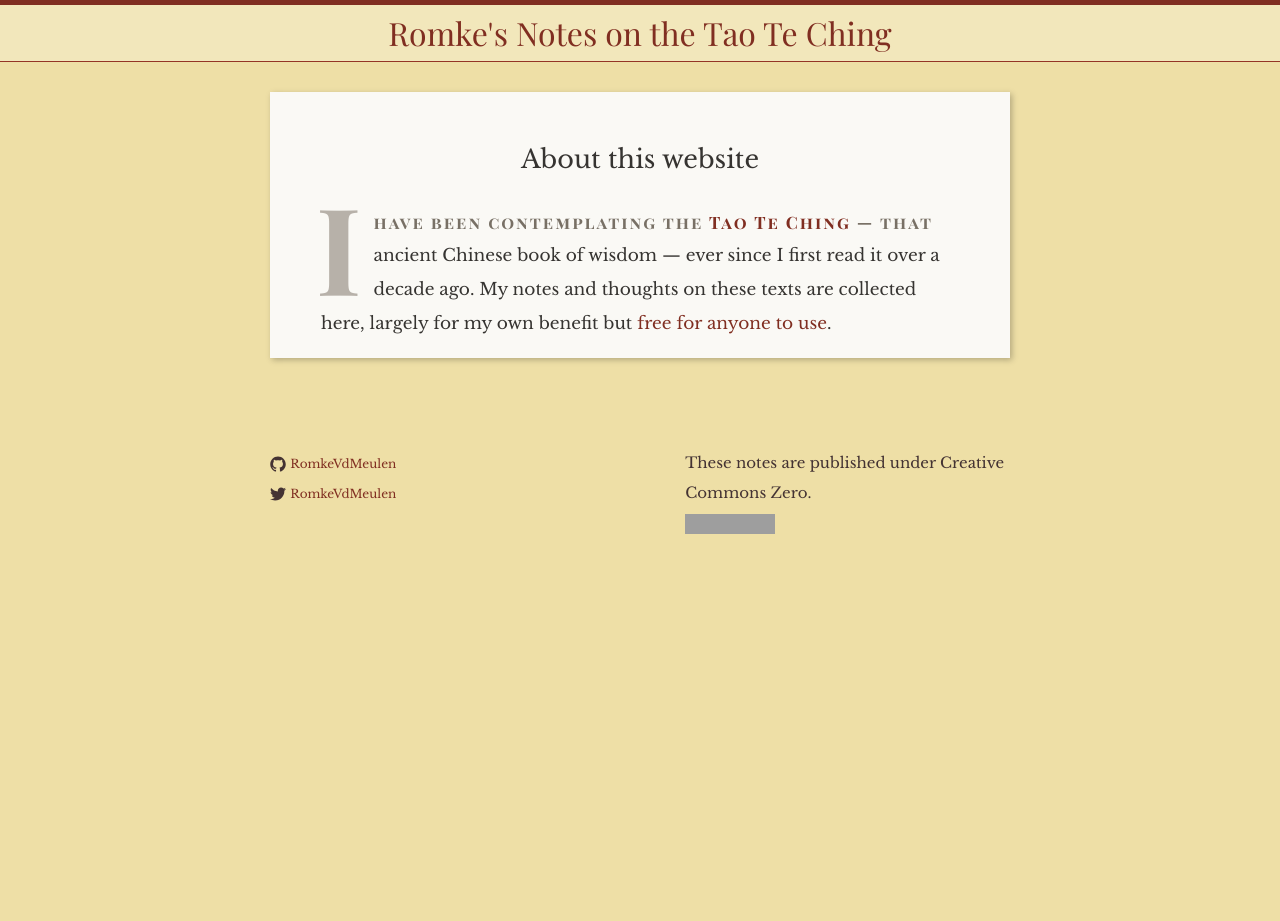
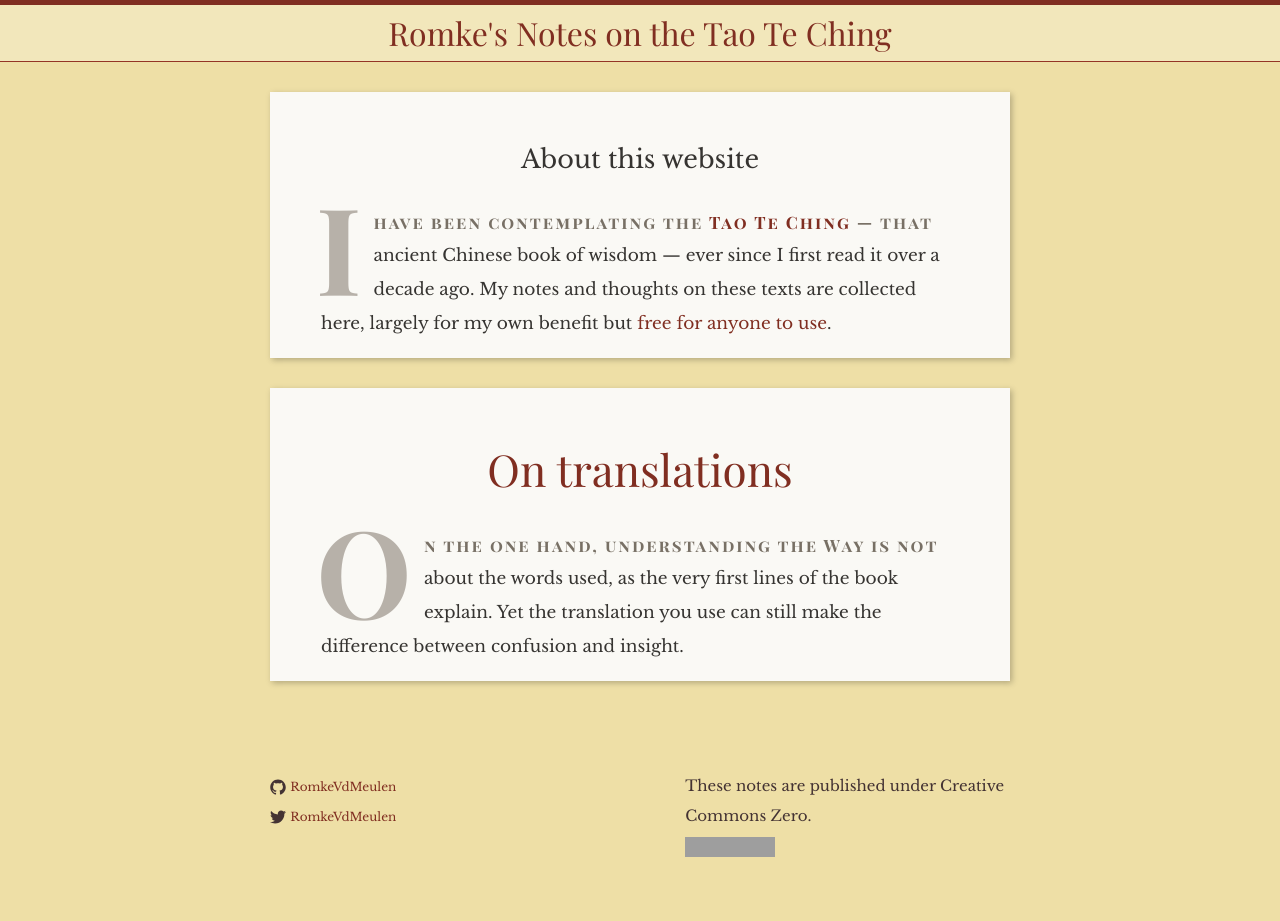
Before and after one commit to RomkeVdMeulen/tao-te-ching, a Jekyll site: the page built from index.html, in a window 1280 px wide. Built offline with Jekyll 4.4.1, drawn with Linux system fonts in a browser that asks for light colours; some web fonts are replaced; before the commit the page ends 900 px from its top, so only the background shows below that; grey boxes are pictures that could not be loaded.

Commit message:
Added section on translations

```diff
--- a/index.html
+++ b/index.html
@@ -23,6 +23,22 @@ layout: default
 			</article>
 		</li>
 
+		<li>
+			<article>
+				<header class="post-header">
+					<h2>
+						<a class="post-link" href="{{ site.baseurl }}/translations.html">On translations</a>
+					</h2>
+				</header>
+
+				<div class="entry-content">
+					On the one hand, understanding the Way is not about the words used, as
+					the very first lines of the book explain. Yet the translation you
+					use can still make the difference between confusion and insight.
+				</div>
+			</article>
+		</li>
+
 		{% for chapter in site.chapters %}
 		<li>
 			<article>
```
Also changed, not shown: translations.md (added, +38 -0 lines).
